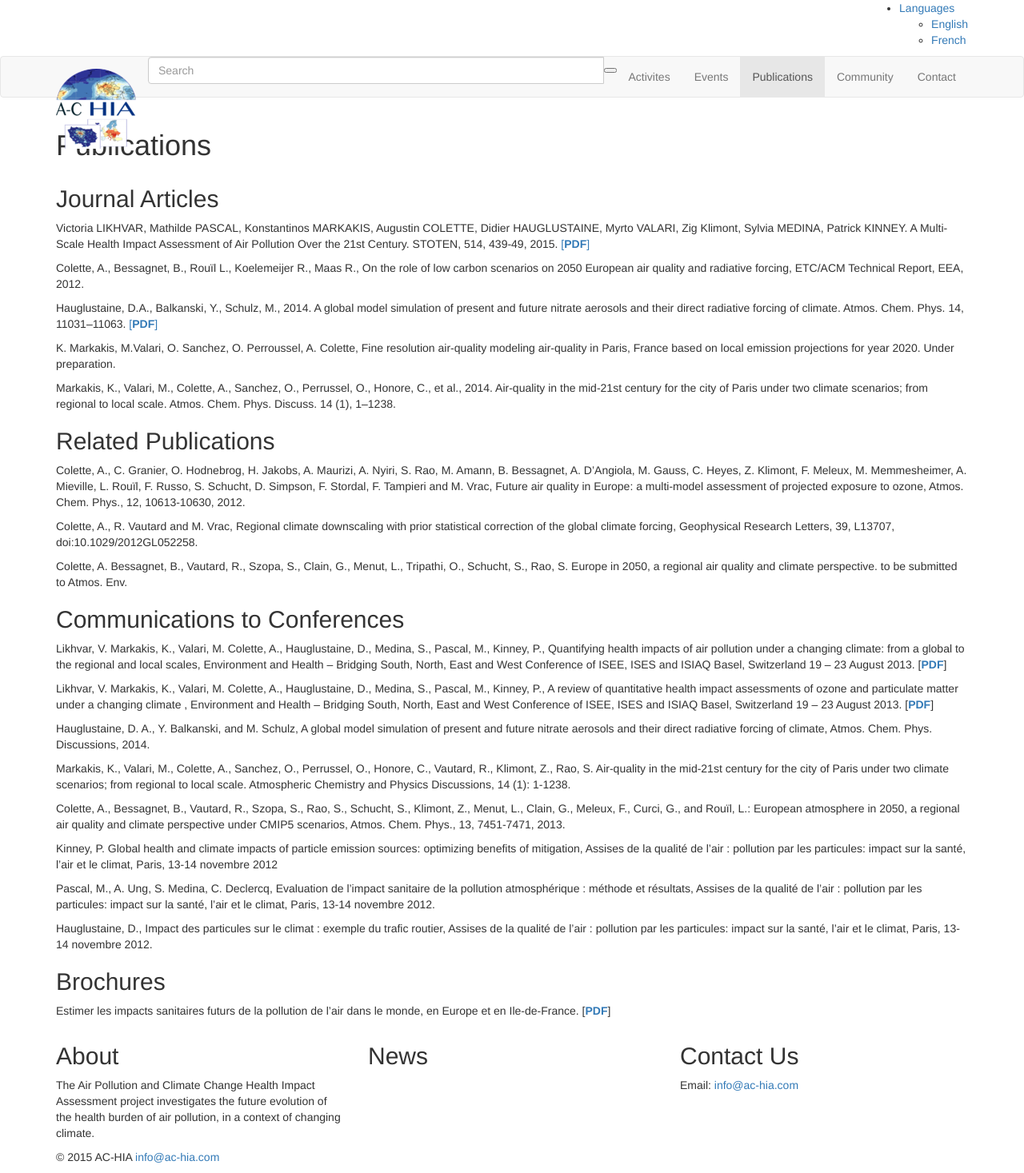
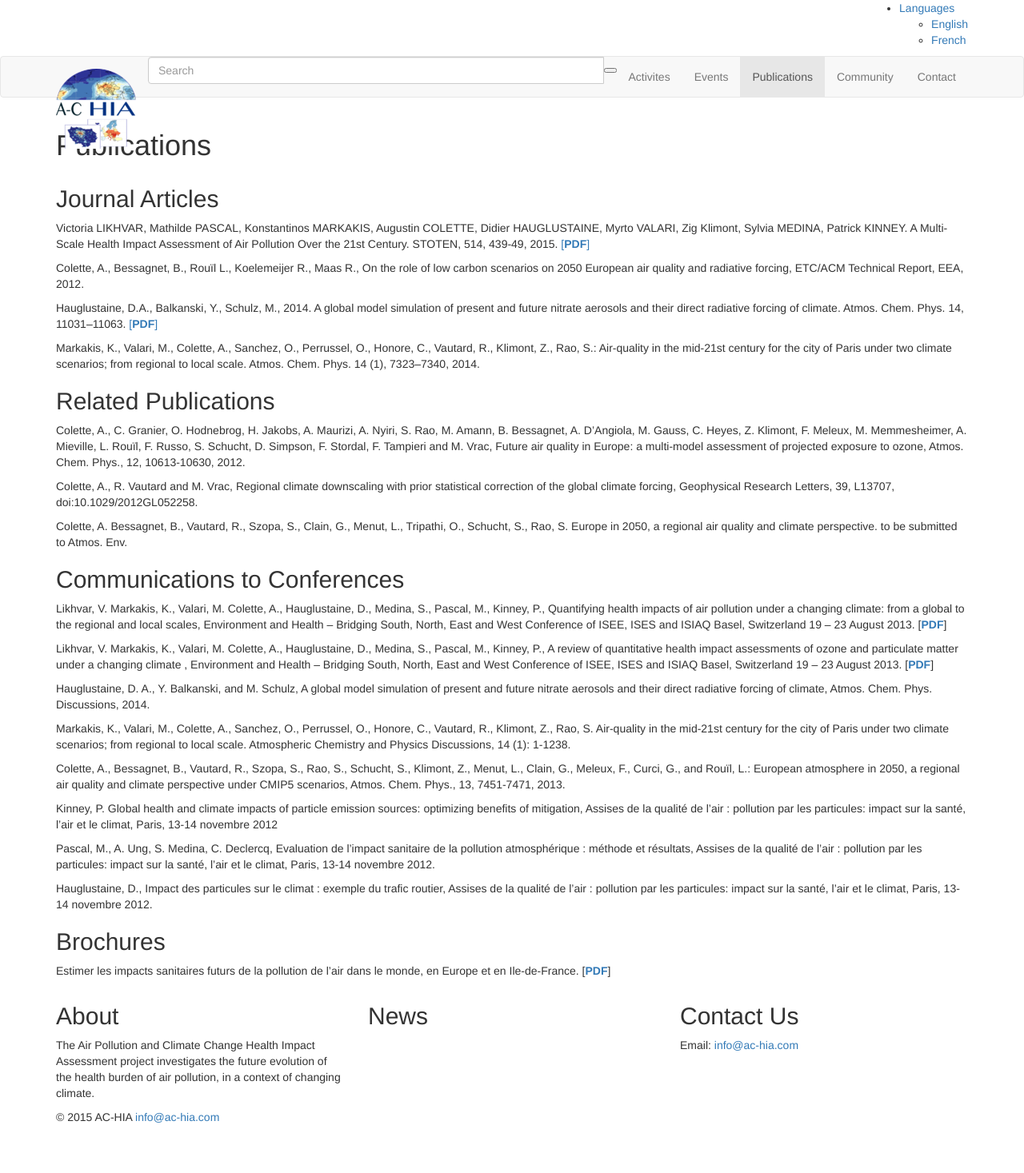
Before and after one commit to vlikhvar/achia, a Jekyll site: the page built from publications.md, in a window 1280 px wide. Shown: the whole page at 80% size. Built offline with Jekyll 4.4.1, drawn with Linux system fonts in a browser that asks for light colours; nearby versions of some CDN libraries; library files that are not in the unit come from our copies; Markdown is read by kramdown in place of the engine named in the settings; after the commit the page ends 1417 px from its top, so only the background shows below that.

Commit message:
Update publications.md
updated Kostas's papers

```diff
--- a/publications.md
+++ b/publications.md
@@ -14,10 +14,7 @@ Colette, A., Bessagnet, B., Rouïl L., Koelemeijer R., Maas R., On the role of l
 
 Hauglustaine, D.A., Balkanski, Y., Schulz, M., 2014. A global model simulation of present and future nitrate aerosols and their direct radiative forcing of climate. Atmos. Chem. Phys. 14, 11031–11063. [[**PDF**]](http://dx.doi.org/10.5194/acp-14-11031-2014)
 
-K. Markakis, M.Valari, O. Sanchez, O. Perroussel, A. Colette, Fine resolution air‐quality modeling air‐quality in Paris, France based on local emission projections for year 2020. Under preparation.
-
-Markakis, K., Valari, M., Colette, A., Sanchez, O., Perrussel, O., Honore, C., et al., 2014. Air-quality in the mid-21st century for the city of Paris under two climate scenarios; from regional to local scale. Atmos. Chem. Phys. Discuss. 14 (1), 1–1238.
-
+Markakis, K., Valari, M., Colette, A., Sanchez, O., Perrussel, O., Honore, C., Vautard, R., Klimont, Z., Rao, S.: Air-quality in the mid-21st century for the city of Paris under two climate scenarios; from regional to local scale. Atmos. Chem. Phys. 14 (1), 7323–7340, 2014.
 
 
 <div class="headline"><h2>Related Publications</h2></div>
```
